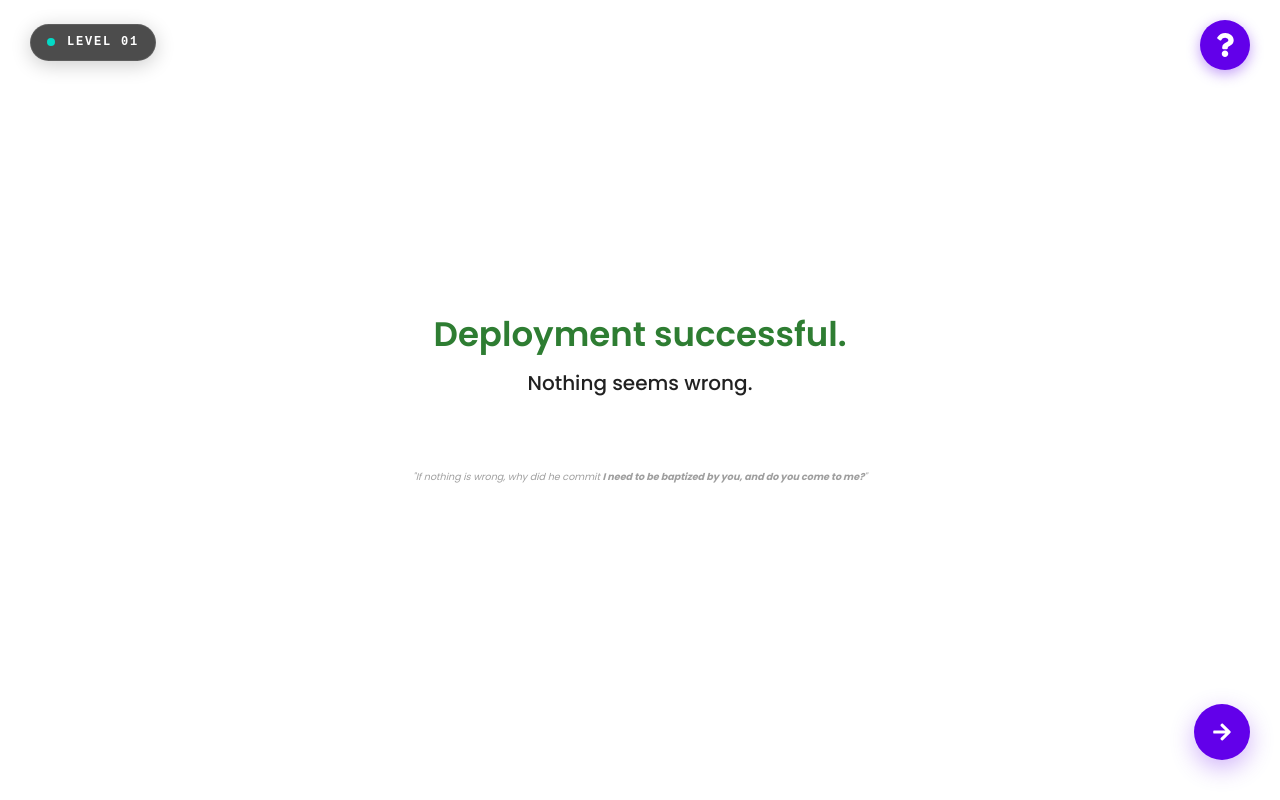
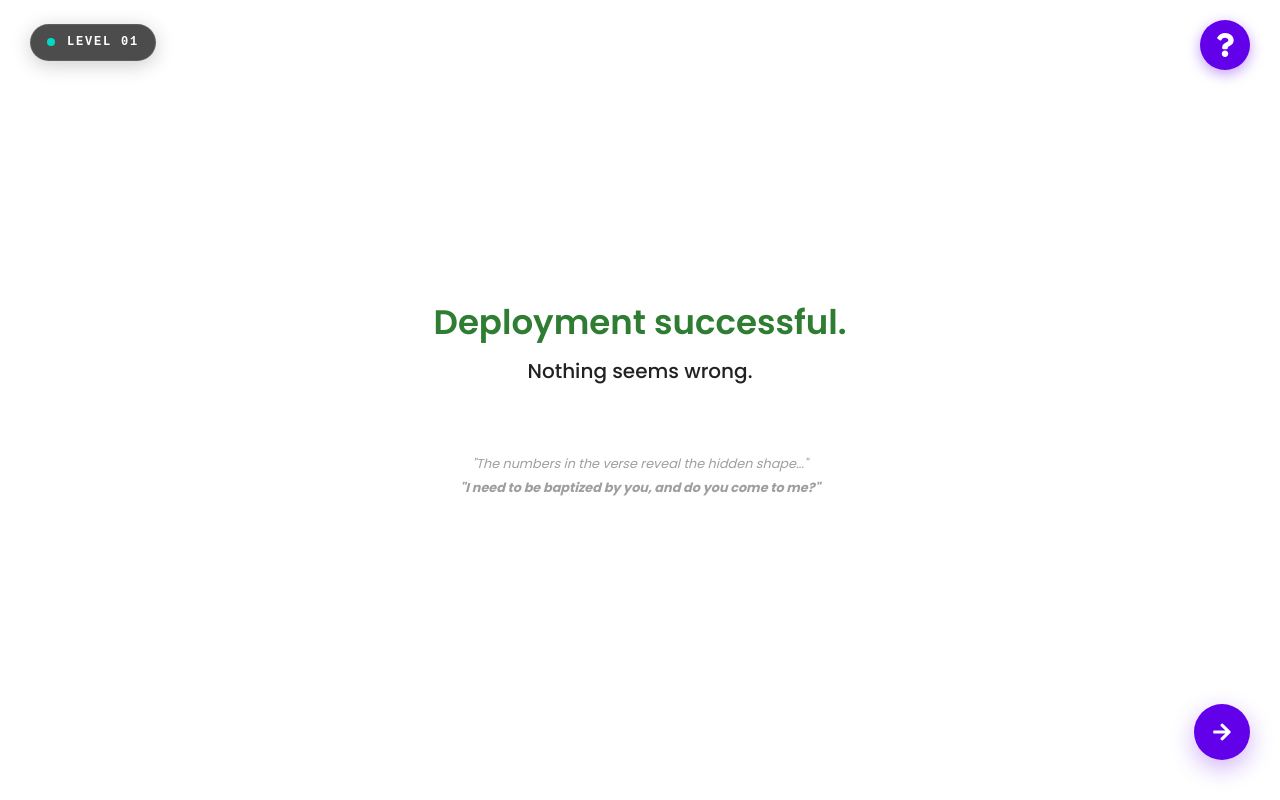
Before and after one commit to sonalsai/CTF-Brainrot-Edition, a React (Vite) app: page /level1 in a window 1280 px wide. Built offline with nearby package versions, Linux system fonts and the light colour scheme; no server answers.

Commit message:
improved the hint in Level 1

```diff
--- a/src/pages/Level1.jsx
+++ b/src/pages/Level1.jsx
@@ -51,16 +51,16 @@ const LastCommit = () => {
           <Typography
             variant="caption"
             sx={{
-              fontSize: "0.6rem",
+              fontSize: "0.8rem",
               color: "text.disabled",
               fontStyle: "italic",
             }}
           >
-            "If nothing is wrong, why did he commit{" "}
+            "The numbers in the verse reveal the hidden shape..."
+            <br />
             <strong>
-              I need to be baptized by you, and do you come to me?
+              "I need to be baptized by you, and do you come to me?"
             </strong>
-            "
           </Typography>
         </Box>
       </motion.div>
```
